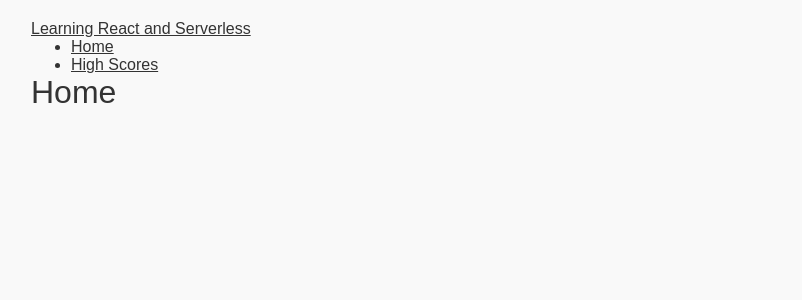
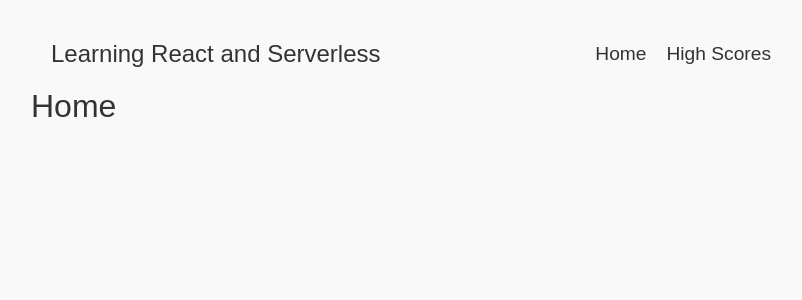
Before and after one commit to GiammaCarioca/react-and-serverless, a React (Create React App) app: page / in a window 1280 px wide. Shown: the top 300 px of the page, without its empty margins (229-1031 px from the left). Built offline with nearby package versions, Linux system fonts and the light colour scheme.

Commit message:
styled the navbar

```diff
--- a/src/components/Navbar.js
+++ b/src/components/Navbar.js
@@ -1,20 +1,26 @@
 import React from 'react'
 import { Link } from 'react-router-dom'
+import {
+	StyledNavItems,
+	StyledNavbar,
+	StyledNavBrand,
+	StyledLink,
+} from '../styled/Navbar'
 
 export default function Navbar() {
 	return (
-		<nav>
-			<div>
+		<StyledNavbar>
+			<StyledNavBrand>
 				<Link to="/">Learning React and Serverless</Link>
-			</div>
-			<ul>
+			</StyledNavBrand>
+			<StyledNavItems>
 				<li>
-					<Link to="/">Home</Link>
+					<StyledLink to="/">Home</StyledLink>
 				</li>
 				<li>
-					<Link to="/highscores">High Scores</Link>
+					<StyledLink to="/highscores">High Scores</StyledLink>
 				</li>
-			</ul>
-		</nav>
+			</StyledNavItems>
+		</StyledNavbar>
 	)
 }
--- /dev/null
+++ b/src/styled/Navbar.js
@@ -0,0 +1,35 @@
+import styled from 'styled-components'
+import { Link } from 'react-router-dom'
+
+export const StyledNavbar = styled.nav`
+	display: grid;
+	grid-template-columns: 1fr auto;
+	padding: 20px;
+`
+
+export const StyledNavBrand = styled.div`
+	font-size: 24px;
+
+	& > a {
+		text-decoration: none;
+	}
+`
+
+export const StyledNavItems = styled.ul`
+	list-style: none;
+	padding-left: 0;
+	display: grid;
+	grid-gap: 20px;
+	grid-auto-flow: column;
+	align-items: center;
+`
+
+export const StyledLink = styled(Link)`
+	text-decoration: none;
+	font-size: 1.2rem;
+	transition: 200ms;
+
+	&:hover {
+		color: #e16365;
+	}
+`
```
